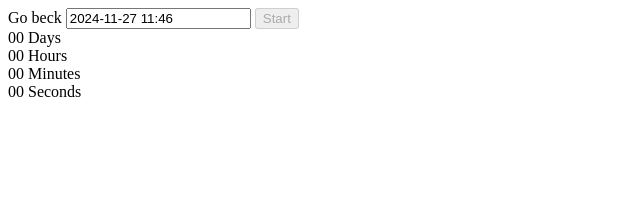
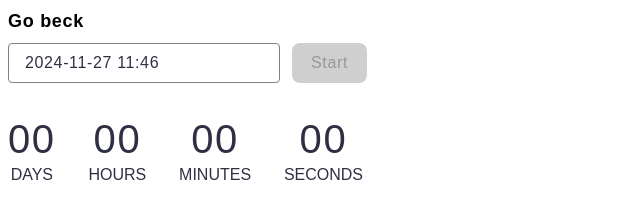
Before and after one commit to AnnBalias/goit-js-hw-10, a website built with Vite: page src/1-timer.html in a window 1280 px wide. Shown: the whole page, without its empty margins (0-640 px from the left). Built offline with nearby package versions, Linux system fonts and the light colour scheme; what izitoast would draw is missing.

Commit message:
timer style

```diff
--- a/src/css/styles.css
+++ b/src/css/styles.css
@@ -1 +1,87 @@
 @import url('./base.css');
+
+li a, .back-link {
+    font-family: "Montserrat", sans-serif;
+    font-weight: 800;
+    font-size: 18px;
+    line-height: 1.5;
+    letter-spacing: 0.04em;
+    color: #000000;
+}
+
+li a:hover, .back-link:hover {
+    color: #ff8000;
+}
+
+.back-link {
+    display: block;
+    margin-bottom: 8px;
+}
+
+#datetime-picker {
+    box-sizing: border-box;
+    border: 1px solid #808080;
+    border-radius: 4px;
+    width: 272px;
+    height: 40px;
+    padding: 8px 16px;
+    font-family: "Montserrat", sans-serif;
+    font-weight: 400;
+    font-size: 16px;
+    line-height: 1.5;
+    letter-spacing: 0.04em;
+    color: #2e2f42;
+    margin-right: 8px;
+}
+
+button {
+    border: none;
+    background: #4e75ff;
+    border-radius: 8px;
+    padding: 8px 16px;
+    width: 75px;
+    height: 40px;
+    font-family: "Montserrat", sans-serif;
+    font-weight: 500;
+    font-size: 16px;
+    line-height: 1.5;
+    letter-spacing: 0.04em;
+    color: #fff;
+}
+
+button:hover {
+    background: #6c8cff;
+}
+
+button:disabled {
+    background: #cfcfcf;
+    color: #989898;
+    cursor: auto;
+}
+
+.timer {
+    width: 355px;
+    padding-top: 32px;
+    display: flex;
+    justify-content: space-between;
+}
+
+.field {
+    display: flex;
+    align-items: center;
+    flex-direction: column;
+    font-family: "Montserrat", sans-serif;
+    font-weight: 400;
+    font-size: 16px;
+    line-height: 1.5;
+    color: #2e2f42;
+    text-transform: uppercase;
+}
+
+.value {
+    font-weight: 400;
+    font-size: 40px;
+    line-height: 1.2;
+    letter-spacing: 0.04em;
+    color: #2e2f42;
+}
```
